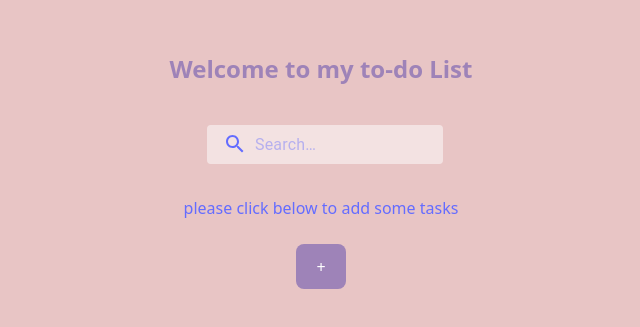
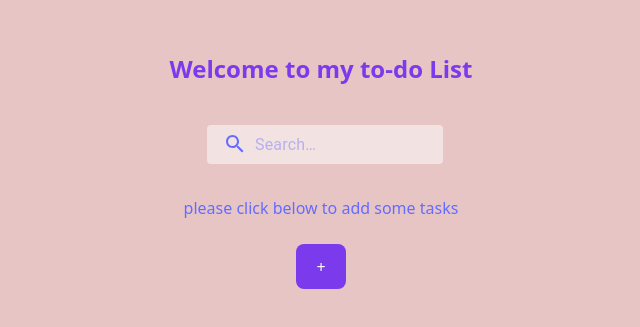
Before and after one commit to kateincoding/to-do-react, a React (Vite) app: page / in a window 1280 px wide. Shown: the part 241-568 px from the top of the page, without its empty margins (319-959 px from the left). Built offline with nearby package versions, Linux system fonts and the light colour scheme.

Commit message:
[style]purple palette style

```diff
--- a/src/TodoItem/index.jsx
+++ b/src/TodoItem/index.jsx
@@ -9,6 +9,7 @@
 
 import { Box, IconButton, Checkbox} from "@mui/material";
 import DeleteIcon from '@mui/icons-material/Delete';
+import { deepPurple, purple } from "@mui/material/colors";
 
 
 function TodoItem({ todo, completed, onComplete, onDelete }) {
@@ -27,7 +28,12 @@ function TodoItem({ todo, completed, onComplete, onDelete }) {
               checked={checked}
               onChange={onComplete}
               inputProps={{ 'aria-label': 'controlled' }}
-              color="secondary"
+              sx={{
+                color: deepPurple[400],
+                '&.Mui-checked': {
+                  color: deepPurple[600],
+                },
+              }}
             />
             <span className='inline-flex text-secondary text-medium'> {todo} </span>
             <IconButton aria-label="delete" size="large"
--- a/src/index.css
+++ b/src/index.css
@@ -16,7 +16,7 @@
     /* color: rgba(255, 255, 255, 0.87);
     background-color: #242424; */
     /* color: #7920bc; */
-    background-color: #d7d9d2;
+    background-color: #f3f2fc;
 
     font-synthesis: none;
     text-rendering: optimizeLegibility;
--- a/tailwind.config.js
+++ b/tailwind.config.js
@@ -8,15 +8,15 @@ export default {
     extend: {
       backgroundColor: theme => ({
         ...theme('colors'),
-        'primary': '#9E83B8',
-        'secondary': '#CCBBDB',
+        'primary': 'rgb(124 58 237)',
+        'secondary': '#aa92e8',
         'terciary': '#EBE5D9',
-        'quaternary': '#758976',
+        'quaternary': '#CCBBDB',
         'default': '#AF8A89',
       }),
       textColor: theme => ({
-        'primary': '#9E83B8',
-        'secondary': '#5f6e60',
+        'primary': 'rgb(124 58 237)',
+        'secondary': 'rgb(124 58 237)',
         'terciary': '#758976',
       }),
       // fontFamily:{
```
